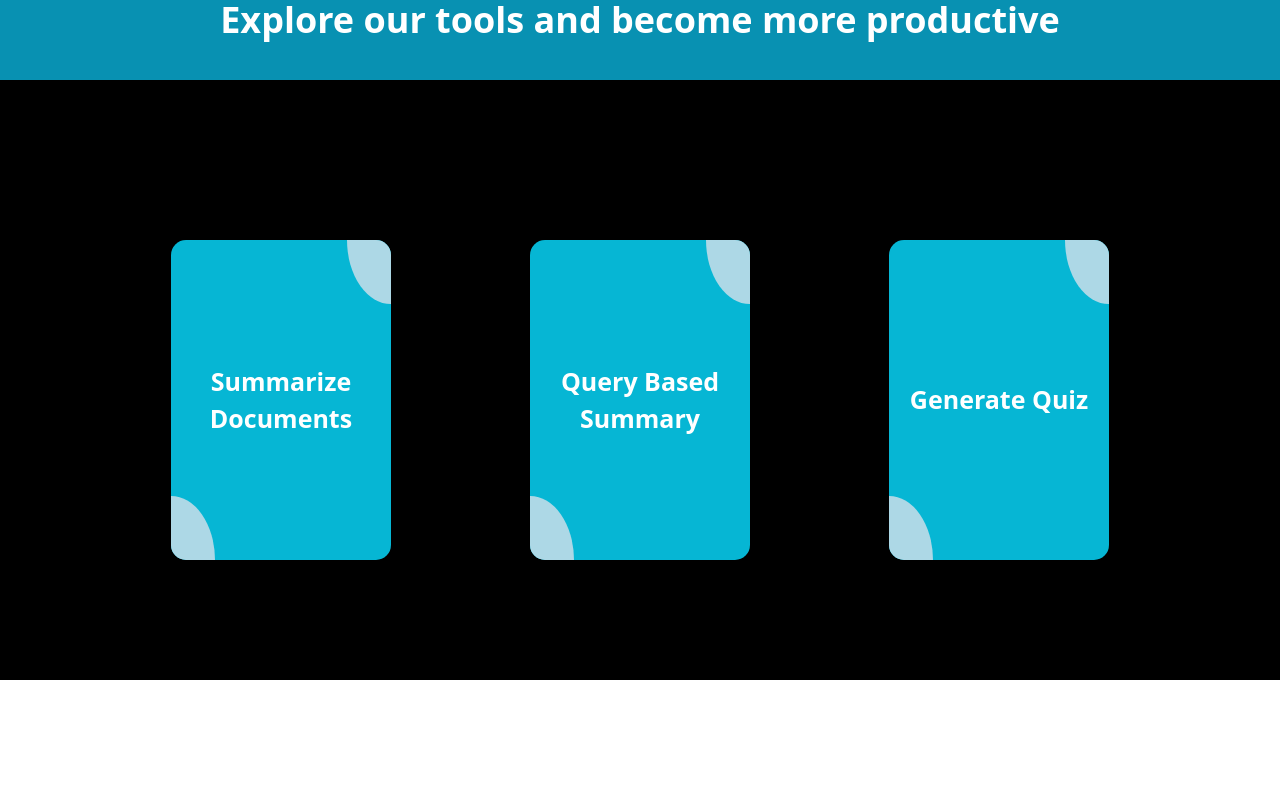
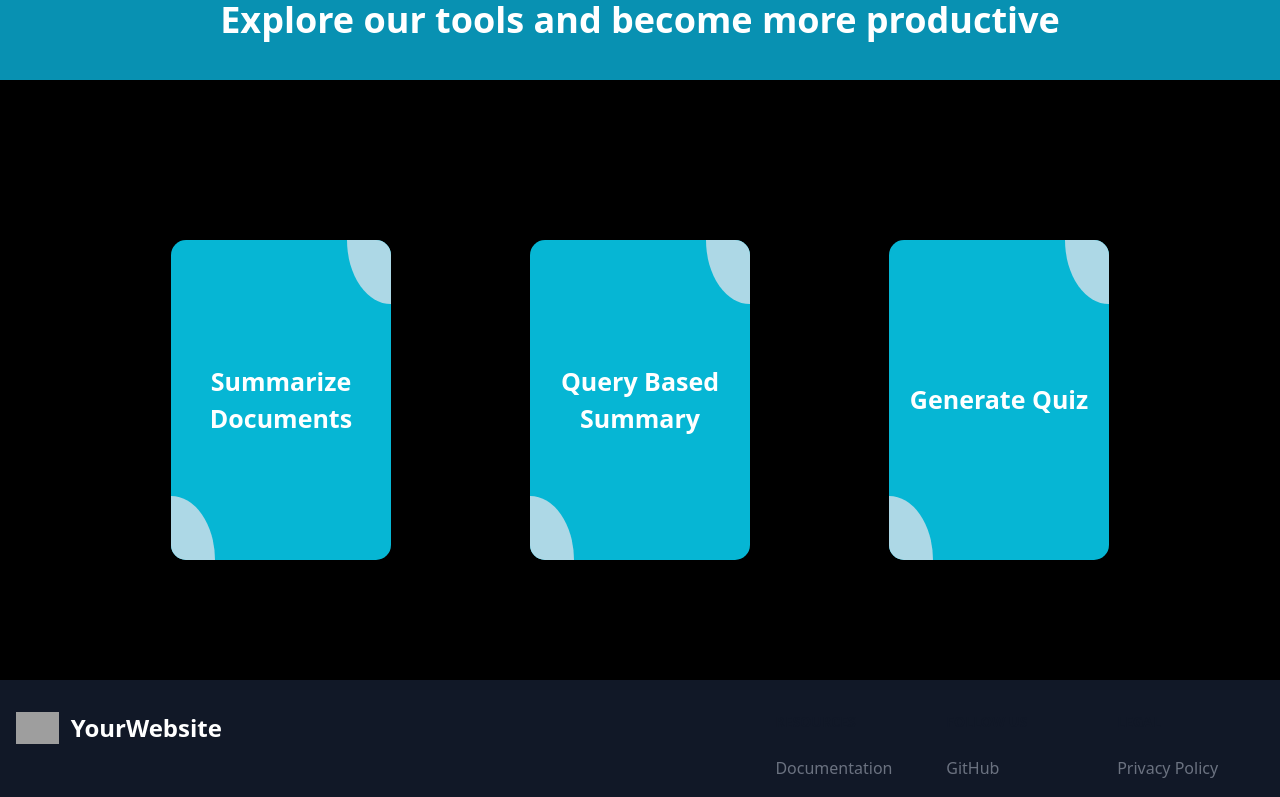
Before and after one commit to CTZNpk/PocketDoc, a React (Vite) app in the folder frontend/: page / in a window 1280 px wide. Shown: the part 2000-2797 px from the top of the page. Before the commit the page ends 2680 px from the top, so only its background shows below. Built offline with nearby package versions, Linux system fonts and the light colour scheme; no server answers; grey boxes are pictures that could not be loaded.

Commit message:
Refactor Code

```diff
--- a/frontend/package.json
+++ b/frontend/package.json
@@ -18,6 +18,7 @@
     "flowbite": "^2.5.2",
     "flowbite-react": "^0.10.2",
     "framer-motion": "^11.11.17",
+    "keen-slider": "^6.8.6",
     "lottie-react": "^2.4.0",
     "pdfjs-dist": "^3.11.174",
     "react": "^18.3.1",
--- a/frontend/src/App.jsx
+++ b/frontend/src/App.jsx
@@ -1,14 +1,13 @@
 import './App.css';
 import { Routes, Route } from "react-router";
 import Navbar from './components/Navbar';
-
-import Contact from './components/Contact';
-import MyDocumentsPage from './components/MyDocumentsPage';
-import DocumentUploadPage from './components/DocumentUploadPage';
-import Documents from './components/Documents';
 import SignupForm from './components/auth/SignupForm';
 import LoginForm from './components/auth/LoginForm';
 import LandingPage from './components/landing/LandingPage';
+import Contact from './components/contact/Contact'
+import MyDocumentsPage from './components/documents/MyDocumentsPage';
+import DocumentUploadPage from './components/documents/DocumentUploadPage';
+
 
 function App() {
   return (
@@ -19,7 +18,6 @@
         <Route path="contact" element={<Contact />} />
         <Route path="myDocuments" element={<MyDocumentsPage />} />
         <Route path="docs" element={<DocumentUploadPage />} />
-        <Route path="blog" element={<Documents />} />
         <Route path="/login" element={<LoginForm />} />
         <Route path="/signup" element={<SignupForm />} />
       </Routes>
--- a/frontend/src/components/Documents.jsx
+++ /dev/null
@@ -1,17 +0,0 @@
-import React from 'react'
-import PdfViewer from './DocumentViewer'
-
-export default function Documents() {
-  return (
-    <div className='bg-black text-white min-h-screen'>
-      <div className='flex items-center justify-center '>
-        <div className='w-[80vw]'>
-          <PdfViewer />
-
-        </div>
-
-      </div>
-
-    </div>
-  )
-}
--- a/frontend/src/components/Navbar.jsx
+++ b/frontend/src/components/Navbar.jsx
@@ -10,7 +10,7 @@
       top-0 left-0 border-gray-200 dark:border-gray-600">
       <div className="max-w-screen-xl flex flex-wrap items-center justify-between mx-auto p-4">
         <Link to="/" className="flex items-center space-x-3 rtl:space-x-reverse">
-          <span className="self-center text-2xl font-semibold whitespace-nowrap dark:text-white">
+          <span className="self-center text-2xl font-bold whitespace-nowrap text-white">
             PocketDoc
           </span>
         </Link>
--- a/frontend/src/components/Contact.jsx
+++ b/frontend/src/components/contact/Contact.jsx
@@ -1,5 +1,5 @@
 import React, { useState } from "react";
-import AnimateBox from "./shared/AnimateBox";
+import AnimateBox from "../shared/AnimateBox";
 
 export default function Contact() {
   const [formData, setFormData] = useState({
--- a/frontend/src/components/MyDocumentsPage.jsx
+++ b/frontend/src/components/documents/MyDocumentsPage.jsx
@@ -1,6 +1,6 @@
 import { useRef } from "react";
 import styled from "styled-components";
-import AnimateBox from "./shared/AnimateBox";
+import AnimateBox from "../shared/AnimateBox";
 
 export default function MyDocumentsPage() {
   return (
--- a/frontend/src/components/landing/LandingPage.jsx
+++ b/frontend/src/components/landing/LandingPage.jsx
@@ -2,6 +2,7 @@
 import { useEffect, useRef } from "react";
 import styled from 'styled-components';
 import HomepageSection from "./HomepageSection";
+import Footer from "../shared/Footer";
 
 export default function LandingPage() {
   return (
@@ -12,6 +13,7 @@
       <GenerateQuizSection />
       <MultipleSelection />
       <div className="lg:h-[15vh] h-[10vh] "></div>
+      <Footer />
     </div>
   );
 }
--- /dev/null
+++ b/frontend/src/components/shared/Footer.jsx
@@ -0,0 +1,152 @@
+import React from "react";
+
+export default function Footer() {
+  return (
+    <footer className="bg-gray-900">
+      <div className="mx-auto w-full max-w-screen-xl p-4 py-6 lg:py-8">
+        <div className="md:flex md:justify-between">
+          {/* Brand Section */}
+          <div className="mb-6 md:mb-0">
+            <a href="/" className="flex items-center">
+              <img
+                src="/your-logo.svg"
+                className="h-8 me-3"
+                alt="Your Website Logo"
+              />
+              <span className="self-center text-2xl font-semibold whitespace-nowrap dark:text-white">
+                YourWebsite
+              </span>
+            </a>
+          </div>
+
+          <div className="grid grid-cols-2 gap-8 sm:gap-6 sm:grid-cols-3">
+            <div>
+              <h2 className="mb-6 text-sm font-semibold text-gray-900 uppercase dark:text-white">
+                Resources
+              </h2>
+              <ul className="text-gray-500 dark:text-gray-400 font-medium">
+                <li className="mb-4">
+                  <a href="/docs" className="hover:underline">
+                    Documentation
+                  </a>
+                </li>
+                <li>
+                  <a href="/support" className="hover:underline">
+                    Support
+                  </a>
+                </li>
+              </ul>
+            </div>
+
+            {/* Follow Us */}
+            <div>
+              <h2 className="mb-6 text-sm font-semibold text-gray-900 uppercase dark:text-white">
+                Follow Us
+              </h2>
+              <ul className="text-gray-500 dark:text-gray-400 font-medium">
+                <li className="mb-4">
+                  <a
+                    href="https://github.com/your-repo"
+                    target="_blank"
+                    rel="noopener noreferrer"
+                    className="hover:underline"
+                  >
+                    GitHub
+                  </a>
+                </li>
+                <li>
+                  <a
+                    href="https://discord.com/invite/your-invite"
+                    target="_blank"
+                    rel="noopener noreferrer"
+                    className="hover:underline"
+                  >
+                    Discord
+                  </a>
+                </li>
+              </ul>
+            </div>
+
+            {/* Legal */}
+            <div>
+              <h2 className="mb-6 text-sm font-semibold text-gray-900 uppercase dark:text-white">
+                Legal
+              </h2>
+              <ul className="text-gray-500 dark:text-gray-400 font-medium">
+                <li className="mb-4">
+                  <a href="/privacy" className="hover:underline">
+                    Privacy Policy
+                  </a>
+                </li>
+                <li>
+                  <a href="/terms" className="hover:underline">
+                    Terms & Conditions
+                  </a>
+                </li>
+              </ul>
+            </div>
+          </div>
+        </div>
+
+        {/* Divider */}
+        <hr className="my-6 border-gray-200 sm:mx-auto dark:border-gray-700 lg:my-8" />
+
+        {/* Bottom Section */}
+        <div className="sm:flex sm:items-center sm:justify-between">
+          <span className="text-sm text-gray-500 sm:text-center dark:text-gray-400">
+            © 2023{" "}
+            <a href="/" className="hover:underline">
+              YourWebsite™
+            </a>
+            . All Rights Reserved.
+          </span>
+
+          {/* Social Icons */}
+          <div className="flex mt-4 sm:justify-center sm:mt-0">
+            {/* Facebook */}
+            <a
+              href="#"
+              className="text-gray-500 hover:text-gray-900 dark:hover:text-white"
+            >
+              <svg
+                className="w-4 h-4"
+                aria-hidden="true"
+                xmlns="http://www.w3.org/2000/svg"
+                fill="currentColor"
+                viewBox="0 0 8 19"
+              >
+                <path
+                  fillRule="evenodd"
+                  d="M6.135 3H8V0H6.135a4.147 4.147 0 0 0-4.142 4.142V6H0v3h2v9.938h3V9h2.021l.592-3H5V3.591A.6.6 0 0 1 5.592 3h.543Z"
+                  clipRule="evenodd"
+                />
+              </svg>
+              <span className="sr-only">Facebook page</span>
+            </a>
+
+            {/* Twitter */}
+            <a
+              href="#"
+              className="text-gray-500 hover:text-gray-900 dark:hover:text-white ms-5"
+            >
+              <svg
+                className="w-4 h-4"
+                aria-hidden="true"
+                xmlns="http://www.w3.org/2000/svg"
+                fill="currentColor"
+                viewBox="0 0 20 17"
+              >
+                <path
+                  fillRule="evenodd"
+                  d="M20 1.892a8.178 8.178 0 0 1-2.355.635 4.074 4.074 0 0 0 1.8-2.235 8.344 8.344 0 0 1-2.605.98A4.13 4.13 0 0 0 13.85 0a4.068 4.068 0 0 0-4.1 4.038 4 4 0 0 0 .105.919A11.705 11.705 0 0 1 1.4.734a4.006 4.006 0 0 0 1.268 5.392 4.165 4.165 0 0 1-1.859-.5v.05A4.057 4.057 0 0 0 4.1 9.635a4.19 4.19 0 0 1-1.856.07 4.108 4.108 0 0 0 3.831 2.807A8.36 8.36 0 0 1 0 14.184 11.732 11.732 0 0 0 6.291 16 11.502 11.502 0 0 0 17.964 4.5c0-.177 0-.35-.012-.523A8.143 8.143 0 0 0 20 1.892Z"
+                  clipRule="evenodd"
+                />
+              </svg>
+              <span className="sr-only">Twitter page</span>
+            </a>
+          </div>
+        </div>
+      </div>
+    </footer>
+  );
+}
--- a/frontend/tailwind.config.js
+++ b/frontend/tailwind.config.js
@@ -5,54 +5,6 @@
     "./src/**/*.{js,ts,jsx,tsx}",
   ],
   theme: {
-    extend: {
-      "root": {
-        "base": "bg-white px-2 py-2.5 dark:border-gray-700 dark:bg-gray-800 sm:px-4",
-        "rounded": {
-          "on": "rounded",
-          "off": ""
-        },
-        "bordered": {
-          "on": "border",
-          "off": ""
-        },
-        "inner": {
-          "base": "mx-auto flex flex-wrap items-center justify-between",
-          "fluid": {
-            "on": "",
-            "off": "container"
-          }
-        }
-      },
-      "brand": {
-        "base": "flex items-center"
-      },
-      "collapse": {
-        "base": "w-full md:block md:w-auto",
-        "list": "mt-4 flex flex-col md:mt-0 md:flex-row md:space-x-8 md:text-sm md:font-medium",
-        "hidden": {
-          "on": "hidden",
-          "off": ""
-        }
-      },
-      "link": {
-        "base": "block py-2 pl-3 pr-4 md:p-0",
-        "active": {
-          "on": "bg-cyan-700 text-white dark:text-white md:bg-transparent md:text-cyan-700",
-          "off": "border-b border-gray-100 text-gray-700 hover:bg-gray-50 dark:border-gray-700 dark:text-gray-400 dark:hover:bg-gray-700 dark:hover:text-white md:border-0 md:hover:bg-transparent md:hover:text-cyan-700 md:dark:hover:bg-transparent md:dark:hover:text-white"
-        },
-        "disabled": {
-          "on": "text-gray-400 hover:cursor-not-allowed dark:text-gray-600",
-          "off": ""
-        }
-      },
-      "toggle": {
-        "base": "inline-flex items-center rounded-lg p-2 text-sm text-gray-500 hover:bg-gray-100 focus:outline-none focus:ring-2 focus:ring-gray-200 dark:text-gray-400 dark:hover:bg-gray-700 dark:focus:ring-gray-600 md:hidden",
-        "icon": "h-6 w-6 shrink-0"
-      }
-
-    }
-    ,
   },
   plugins: [],
 }
```
Also changed, not shown: frontend/src/components/documents/DocumentUploadPage.jsx (renamed from frontend/src/components/DocumentUploadPage.jsx), frontend/src/components/documents/DocumentViewer.jsx (renamed from frontend/src/components/DocumentViewer.jsx), frontend/src/components/documents/documentUpload.css (renamed from frontend/src/components/documentUpload.css), 1 other file (tests, documents, lock files or other folders).
